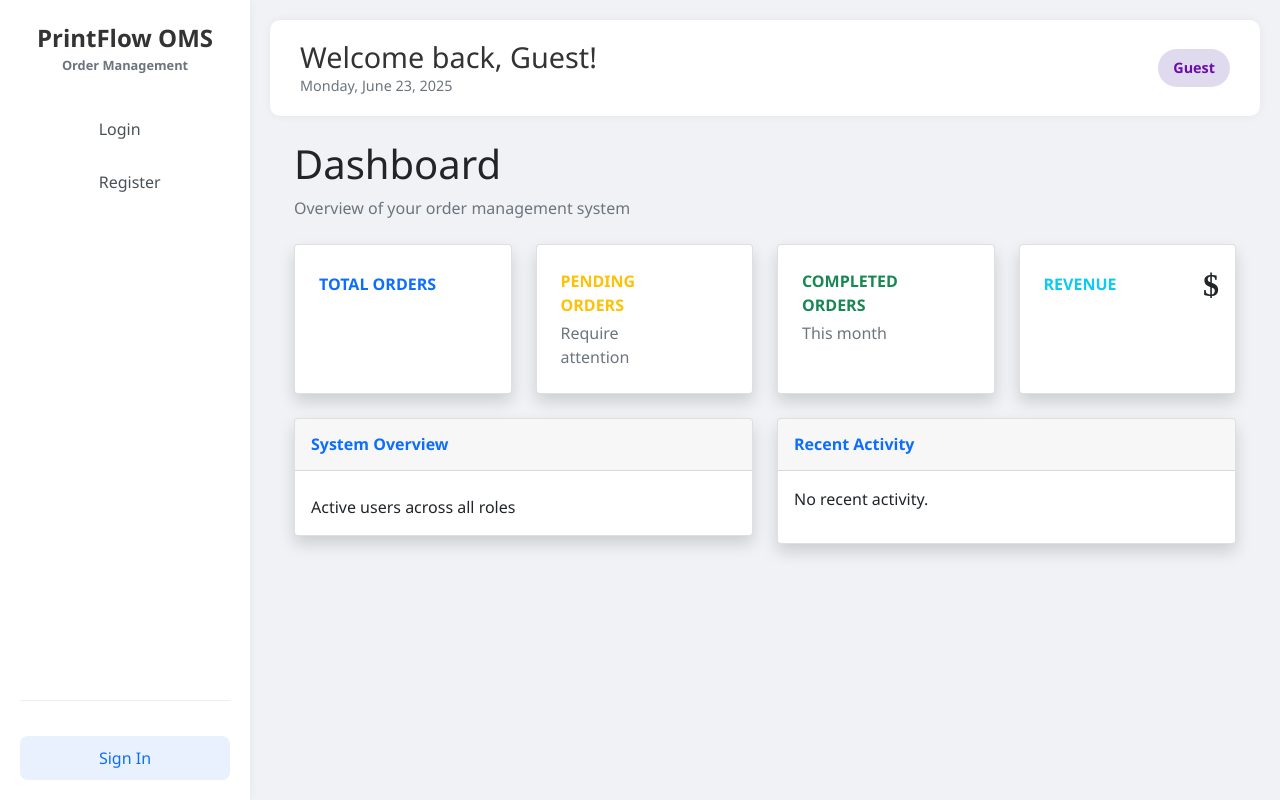
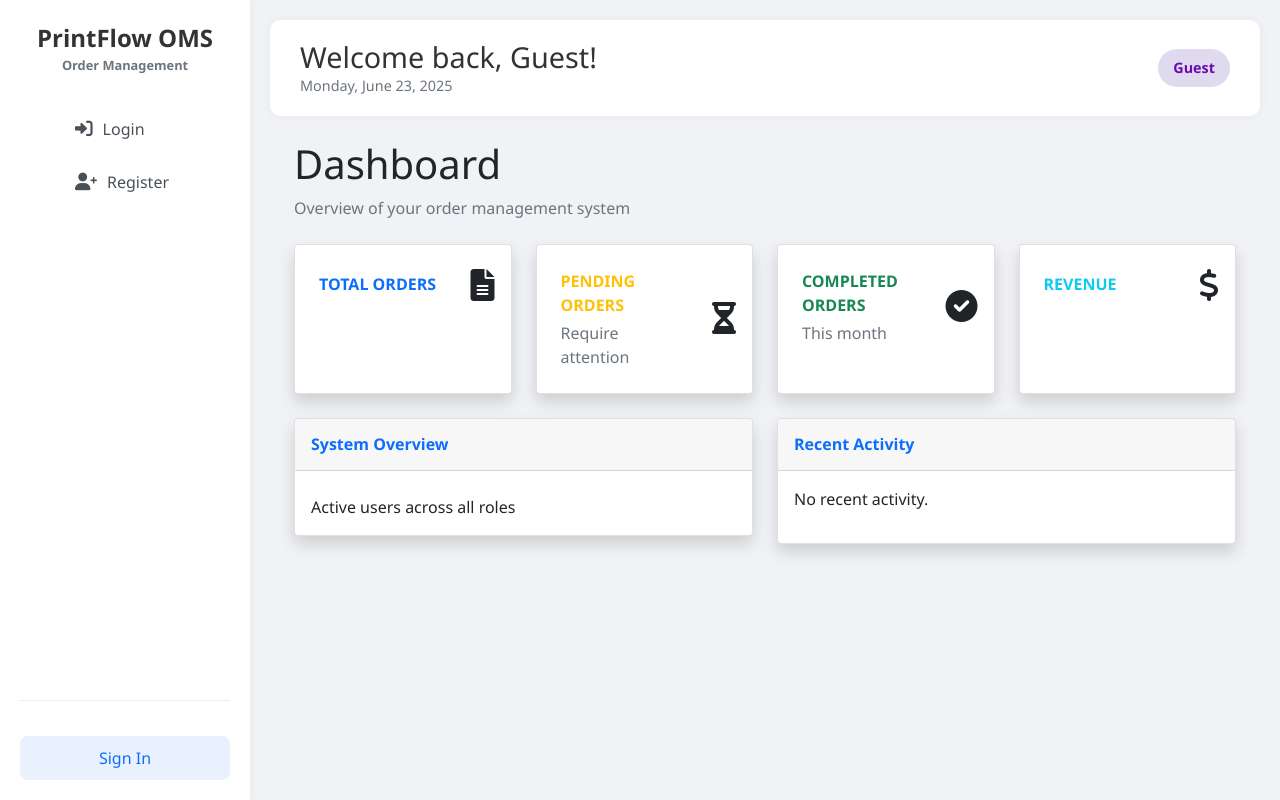
Before and after one commit to agrin10/tagtrack, a Python web app: template src/template/dashboard.html in a window 1280 px wide. Run offline with Jinja, Linux system fonts and the light colour scheme; the template is opened without the code that fills it, so the values that code supplies are empty; some libraries are stand-ins or nearby versions; some web fonts are replaced.

Commit message:
Update Font Awesome stylesheet link in base.html for consistency

```diff
--- a/src/template/base.html
+++ b/src/template/base.html
@@ -13,9 +13,8 @@
     <!-- Font Awesome for icons -->
     <link rel="stylesheet" href="{{ url_for('static', filename='style/bootstrap.min.css') }}">
     <link rel="stylesheet" href="{{url_for('static' , filename='style/main.css')}}" />
-    <link rel="stylesheet" href="{{url_for('static' , filename='style/fontawesome.min.css')}}" />
 
-    <!-- <link rel="stylesheet" href="https://cdnjs.cloudflare.com/ajax/libs/font-awesome/6.0.0-beta3/css/all.min.css"> -->
+    <link rel="stylesheet" href="https://cdnjs.cloudflare.com/ajax/libs/font-awesome/6.0.0-beta3/css/all.min.css">
     <style>
     </style>
 </head>
```
